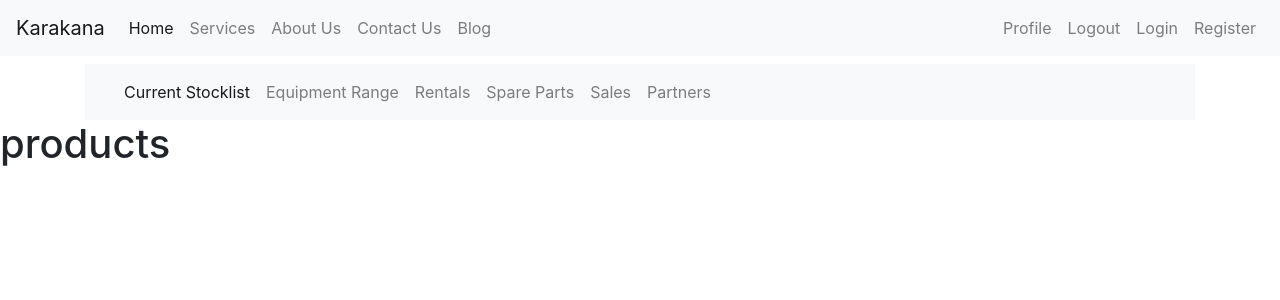
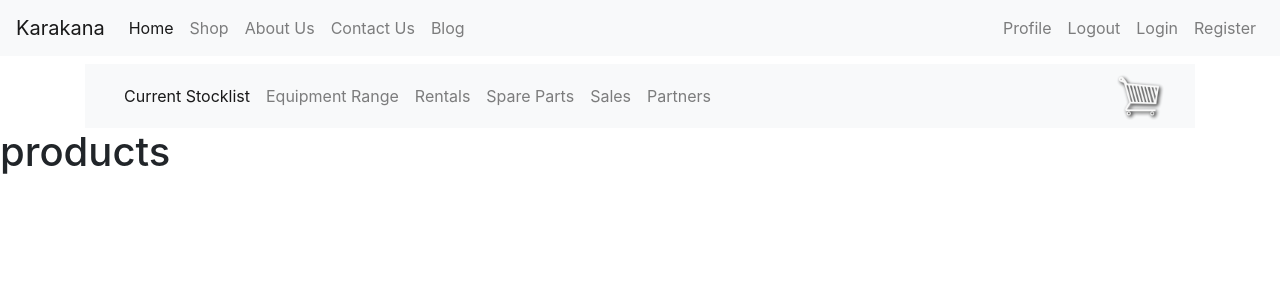
Before and after one commit to John-Kimani/karakana_server_microservice, a Django app: page /products/ in a window 1280 px wide. Shown: the top 300 px of the page. Run offline with Django 4.2, Linux system fonts and the light colour scheme; some libraries are stand-ins or nearby versions.

Commit message:
Dev: Sets nav urls and icons

```diff
--- a/main/templates/main/navbar.html
+++ b/main/templates/main/navbar.html
@@ -1,5 +1,5 @@
 <nav class="navbar navbar-expand-lg navbar-light bg-light">
-    <a class="navbar-brand" href="#">Karakana</a>
+    <a class="navbar-brand" href="{% url 'HomePage' %}">Karakana</a>
     <button class="navbar-toggler" type="button" data-toggle="collapse" data-target="#navbarSupportedContent" aria-controls="navbarSupportedContent" aria-expanded="false" aria-label="Toggle navigation">
       <span class="navbar-toggler-icon"></span>
     </button>
@@ -7,16 +7,16 @@
     <div class="collapse navbar-collapse" id="navbarSupportedContent">
       <ul class="navbar-nav mr-auto">
         <li class="nav-item active">
-          <a class="nav-link" href="#">Home <span class="sr-only">(current)</span></a>
+          <a class="nav-link" href="{% url 'HomePage' %}">Home <span class="sr-only">(current)</span></a>
         </li>
         <li class="nav-item">
-            <a class="nav-link" href="#">Services</a>
+            <a class="nav-link" href="{% url 'Products' %}">Shop</a>
         </li>
         <li class="nav-item">
-          <a class="nav-link" href="#">About Us</a>
+          <a class="nav-link" href="{% url 'AboutUs' %}">About Us</a>
         </li>
         <li class="nav-item">
-            <a class="nav-link" href="#">Contact Us</a>
+            <a class="nav-link" href="{% url 'ContactUs' %}">Contact Us</a>
         </li>
         <li class="nav-item">
             <a class="nav-link" href="#">Blog</a>
--- a/products/templates/products/products-navbar.html
+++ b/products/templates/products/products-navbar.html
@@ -1,3 +1,7 @@
+{% load static %}
+
+<link rel="stylesheet" type="text/css" href="{% static 'css/products.css' %}">
+
 <nav class="navbar navbar-expand-lg navbar-light bg-light mt-2">
     <div class="container-fluid">
         <ul class="navbar-nav mr-auto">
@@ -20,9 +24,13 @@
               <a class="nav-link" href="#">Partners</a>
           </li>
         </ul>
-        <!-- <form class="form-inline my-2 my-lg-0">
-          <input class="form-control mr-sm-2" type="search" placeholder="Search" aria-label="Search">
-          <button class="btn btn-outline-success my-2 my-sm-0" type="submit">Search</button>
-        </form> -->
+        <ul class="ml-auto my-2 my-lg-0 list-unstyled">
+          <!-- <a href="#" class="btn">Login</a> -->
+          <li class="nav-item">
+            <a href="{% url 'Cart' %}" class="cart">
+              <img src="{% static 'assets/cart.png' %}" alt="cart-icon">
+            </a>
+          </li>
+        </ul>
       </div>
 </nav>
--- /dev/null
+++ b/static/css/products.css
@@ -0,0 +1,4 @@
+.cart>img{
+    height: 3rem;
+    width: 3rem;
+}
```
